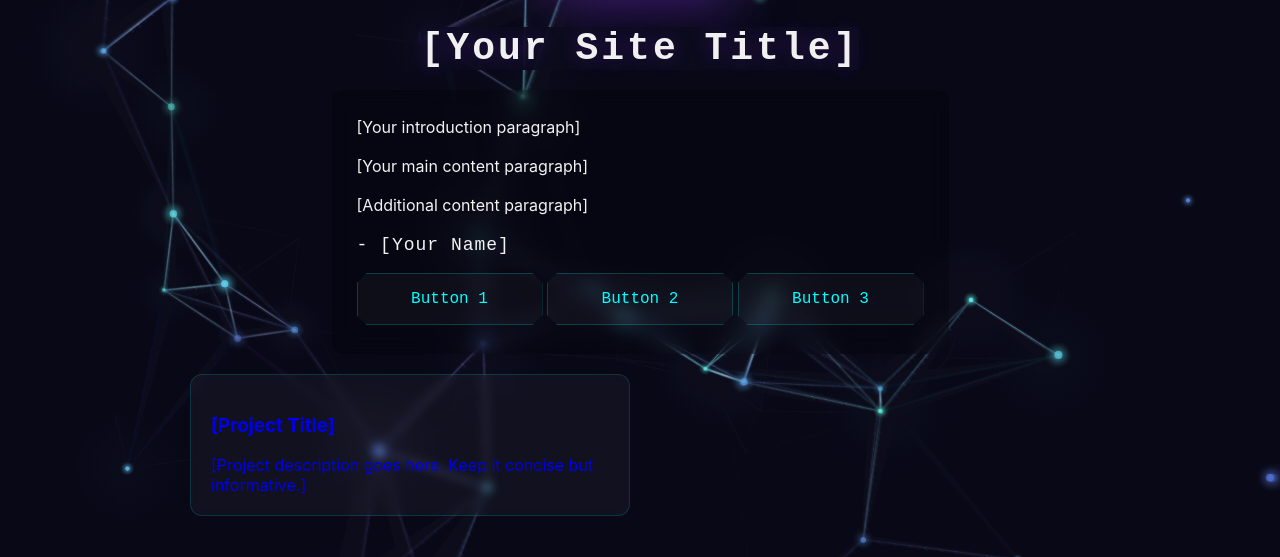
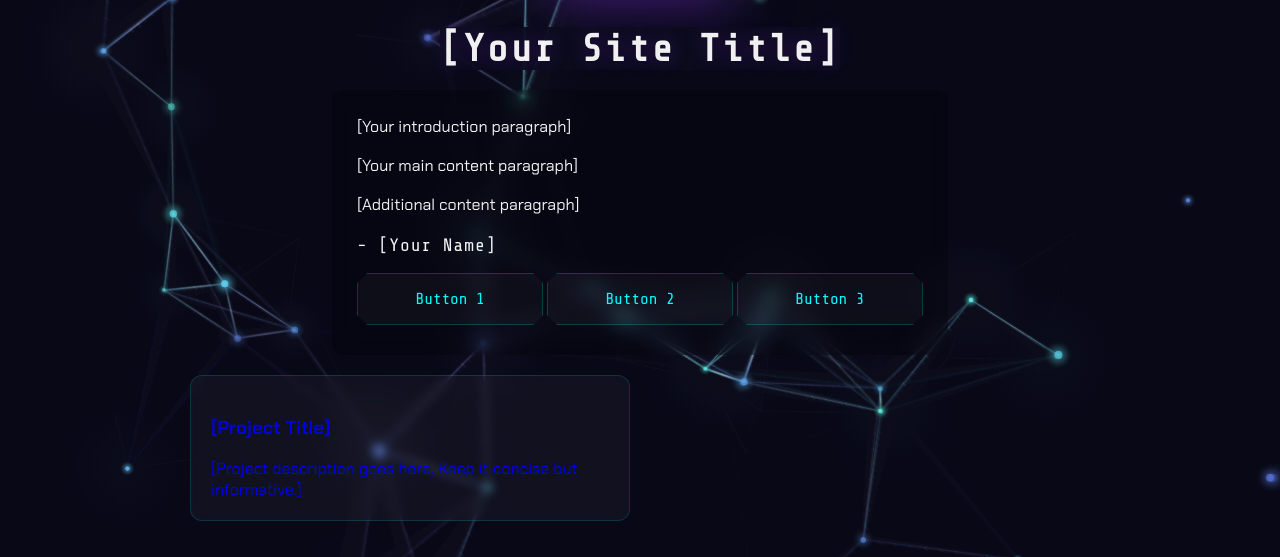
Before and after one commit to somethingdarkside1/MNR-template, a plain HTML site: page index.html in a window 1280 px wide. Shown: the part 243-800 px from the top of the page. Drawn offline with nearby package versions, Linux system fonts and the light colour scheme; animation ran at ten frames a second.

Commit message:
Update index.html

```diff
--- a/index.html
+++ b/index.html
@@ -94,7 +94,7 @@
         margin: 0;
         padding: 0;
         height: 100%;
-        font-family: 'Inter', sans-serif;
+        font-family: var(--body-font);
         background-color: var(--background-color);
         color: var(--text-color);
         overflow-x: hidden;
@@ -163,7 +163,7 @@
        Main site heading with glitch effect
        ========================================= */
     .title {
-        font-family: 'Major Mono Display', monospace;
+        font-family: var(--heading-font);
         font-size: 38px;
         letter-spacing: 3px;
         margin: 0 0 5px;
@@ -218,7 +218,7 @@
     /* Bio signature with hover effect */
     .bio-signature {
         margin: 6px 0 10px;
-        font-family: 'Major Mono Display', monospace;
+        font-family: var(--heading-font);
         font-size: 18px;
         color: rgba(255, 255, 255, 0.95);
         letter-spacing: 1px;
@@ -266,7 +266,7 @@
         cursor: pointer;
         text-decoration: none;
         display: inline-block;
-        font-family: 'Major Mono Display', monospace;
+        font-family: var(--heading-font);
         font-size: 16px;
         transition: all 0.3s ease;
         overflow: hidden;
```
